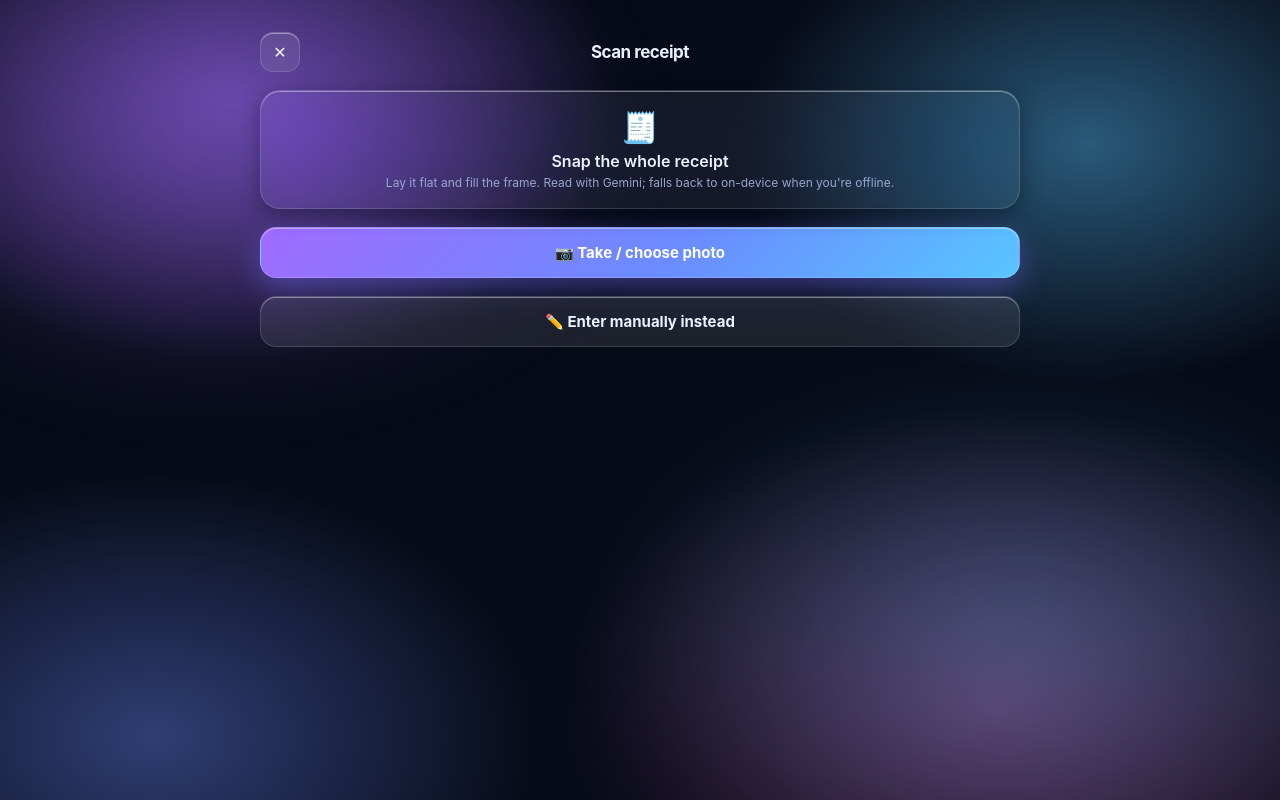
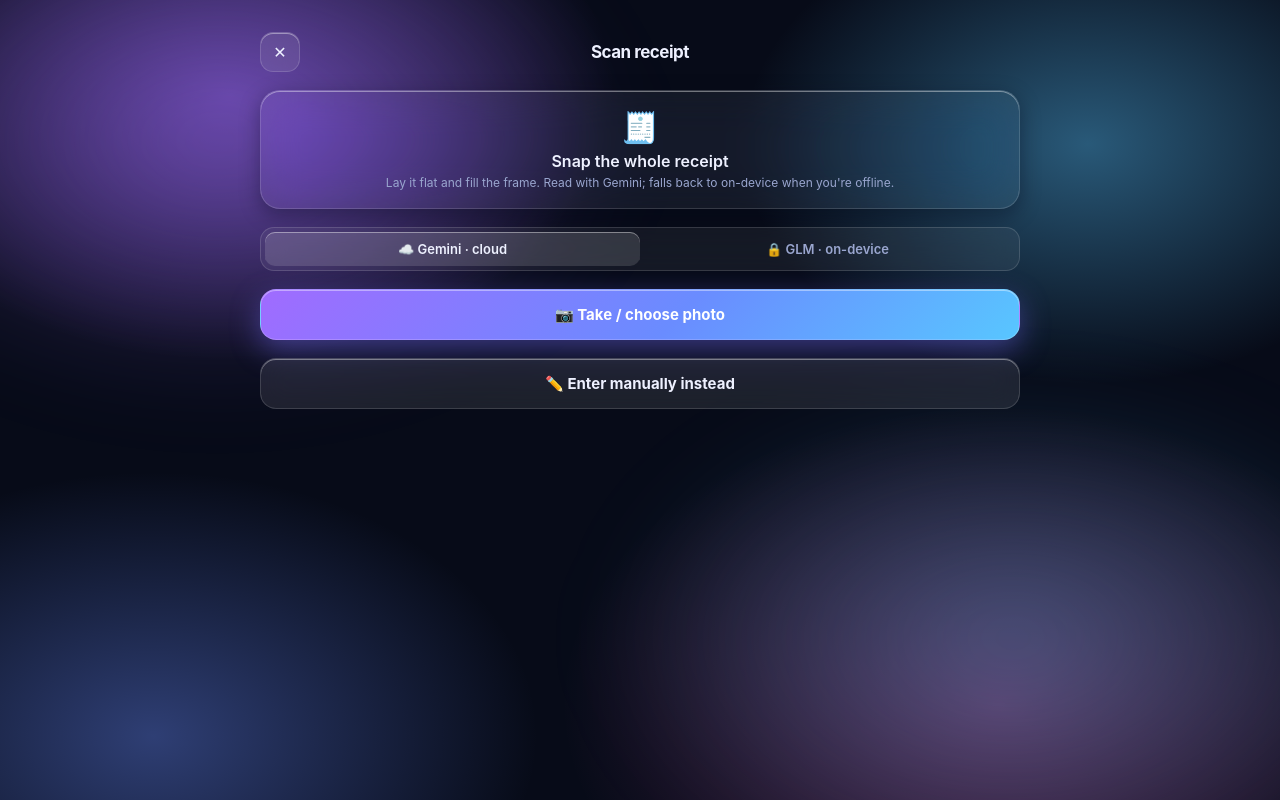
Before and after one commit to haizadtarik/bill-split, a React (Vite) app: page / in a window 1280 px wide. Both pictures are taken after a click on the button "📷 Snap a receipt". Built offline with nearby package versions, Linux system fonts and the light colour scheme.

Commit message:
feat(capture): add engine toggle to force on-device GLM over Gemini
A segmented control on the scan screen lets you pick the cloud Gemini path
(default, with GLM fallback) or force fully on-device GLM-OCR, which skips
Gemini entirely. scanReceipt gains a { engine: 'auto' | 'glm' } option.

```diff
--- a/src/lib/ocr.ts
+++ b/src/lib/ocr.ts
@@ -133,17 +133,28 @@ async function getEngine(onProgress?: ProgressFn): Promise<OcrEngine> {
 /** Which engine produced the last result — exposed for the UI label/diagnostics. */
 export let activeEngine: 'gemini' | 'glm' | null = null
 
+export interface ScanOptions {
+  /**
+   * 'auto' (default) tries cloud Gemini first, then on-device GLM-OCR.
+   * 'glm' forces the on-device engine and skips Gemini entirely.
+   */
+  engine?: 'auto' | 'glm'
+}
+
 /**
- * Run OCR on an image and return a parsed receipt. Tries the cloud Gemini path
- * first when online; on offline / failure / empty result, falls back to on-device
- * GLM-OCR. Throws only if BOTH paths fail — callers route that to manual entry.
+ * Run OCR on an image and return a parsed receipt. In 'auto' mode tries the cloud
+ * Gemini path first when online and falls back to on-device GLM-OCR on
+ * offline/failure/empty; in 'glm' mode it goes straight to GLM-OCR. Throws only
+ * when the chosen path(s) all fail — callers route that to manual entry.
  */
 export async function scanReceipt(
   imageUrl: string,
   onProgress?: ProgressFn,
+  opts?: ScanOptions,
 ): Promise<ParsedReceipt> {
+  const forceGlm = opts?.engine === 'glm'
   const online = typeof navigator === 'undefined' || navigator.onLine !== false
-  if (online) {
+  if (!forceGlm && online) {
     try {
       const parsed = await geminiScan(imageUrl, onProgress)
       if (parsed.items.length > 0) {
--- a/src/pages/Capture.tsx
+++ b/src/pages/Capture.tsx
@@ -16,6 +16,7 @@ export function Capture() {
   const [device, setDevice] = useState<string | null>(null)
   const [error, setError] = useState<string>('')
   const [onDevice, setOnDevice] = useState(false)
+  const [engine, setEngine] = useState<'auto' | 'glm'>('auto')
 
   function onProgress(p: OcrProgress) {
     setProgress(p)
@@ -34,8 +35,11 @@ export function Capture() {
     setPreview(url)
     setPhase('working')
     setError('')
+    // Reflect the chosen engine in the working note straight away (GLM may be
+    // cached, so 'loading-model' won't always fire to flip this on its own).
+    setOnDevice(engine === 'glm')
     try {
-      const parsed = await scanReceipt(url, onProgress)
+      const parsed = await scanReceipt(url, onProgress, { engine })
       if (parsed.items.length === 0) {
         setError("Couldn't read any items — you can add them by hand.")
         setPhase('error')
@@ -76,9 +80,28 @@ export function Capture() {
             <div style={{ fontSize: 30 }}>🧾</div>
             <div style={{ fontWeight: 600, marginTop: 6 }}>Snap the whole receipt</div>
             <div className="small muted" style={{ marginTop: 4 }}>
-              Lay it flat and fill the frame. Read with Gemini; falls back to
-              on-device when you're offline.
+              {engine === 'glm'
+                ? 'Lay it flat and fill the frame. Read fully on-device — nothing is uploaded.'
+                : "Lay it flat and fill the frame. Read with Gemini; falls back to on-device when you're offline."}
             </div>
+          </div>
+          <div className="seg" role="radiogroup" aria-label="OCR engine">
+            <button
+              className={engine === 'auto' ? 'on' : ''}
+              role="radio"
+              aria-checked={engine === 'auto'}
+              onClick={() => setEngine('auto')}
+            >
+              ☁️ Gemini · cloud
+            </button>
+            <button
+              className={engine === 'glm' ? 'on' : ''}
+              role="radio"
+              aria-checked={engine === 'glm'}
+              onClick={() => setEngine('glm')}
+            >
+              🔒 GLM · on-device
+            </button>
           </div>
           <button className="btn" onClick={() => fileRef.current?.click()}>
             📷 Take / choose photo
```
